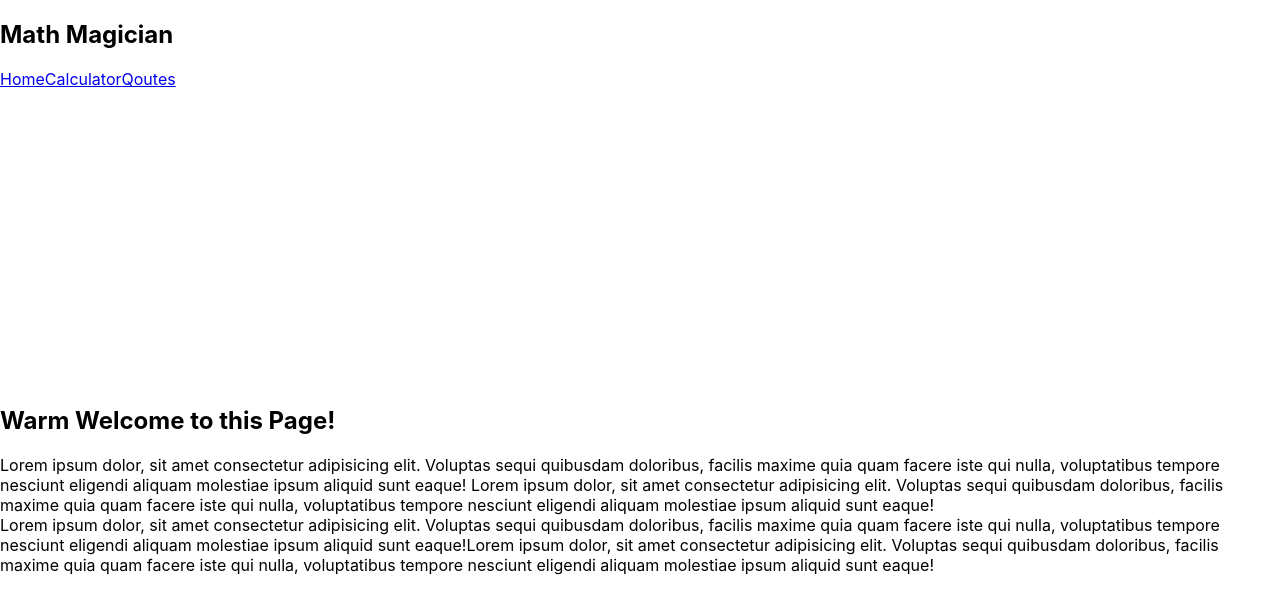
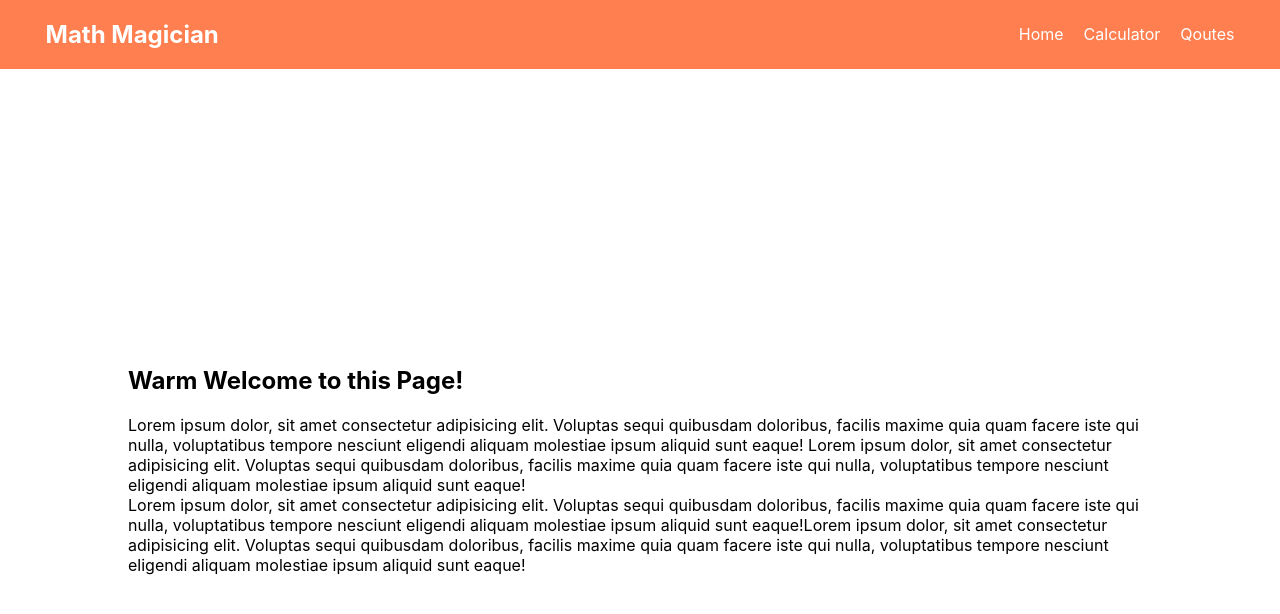
Before and after one commit to Mike47ip/Math-Magician, a React (Create React App) app: page / in a window 1280 px wide. Shown: the top 614 px of the page. Built offline with nearby package versions, Linux system fonts and the light colour scheme.

Commit message:
Add Syling to navbar

```diff
--- a/src/App.css
+++ b/src/App.css
@@ -69,3 +69,41 @@
   font-size: larger;
   padding-top: 50px;
 }
+
+.Home {
+  padding: 10%;
+}
+
+.navBar {
+  display: flex;
+  justify-content: center;
+  align-items: center;
+  gap: 50em;
+  background-color: coral;
+  color: white;
+}
+
+.navLinks {
+  display: flex;
+  flex-direction: row;
+  gap: 20px;
+}
+
+.navLinks a:link {
+  color: white;
+}
+
+.navLinks a:visited {
+  color: black;
+}
+
+.navLinks a:active,
+.navLinks a:focus {
+  color: white;
+}
+
+
+.navBar a {
+  text-decoration: none;
+  color: white;
+}
--- a/src/Component/Home.js
+++ b/src/Component/Home.js
@@ -1,4 +1,4 @@
-import 'App.css';
+import '../App.css';
 
 const Home = () => (
   <>
```
